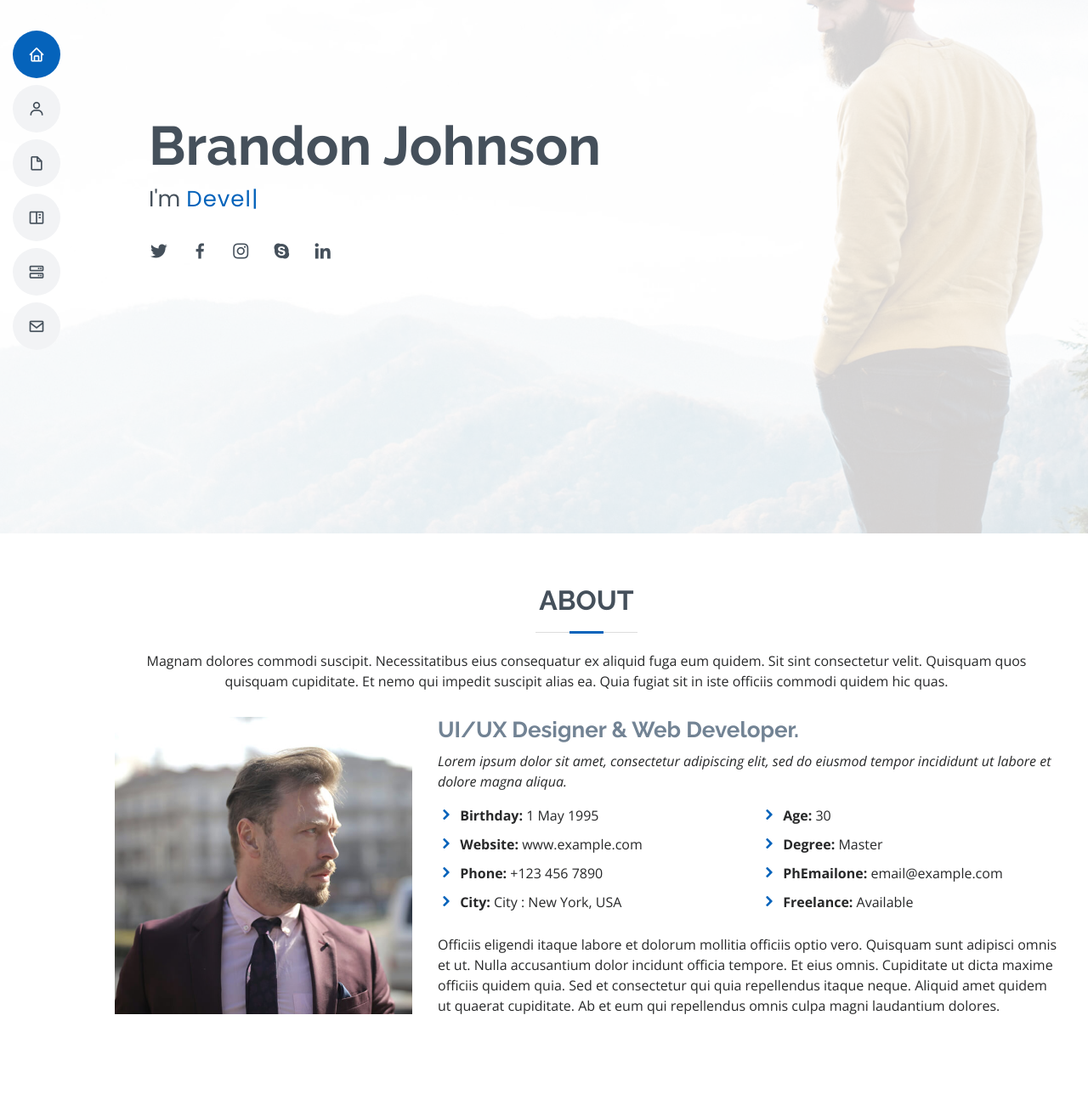
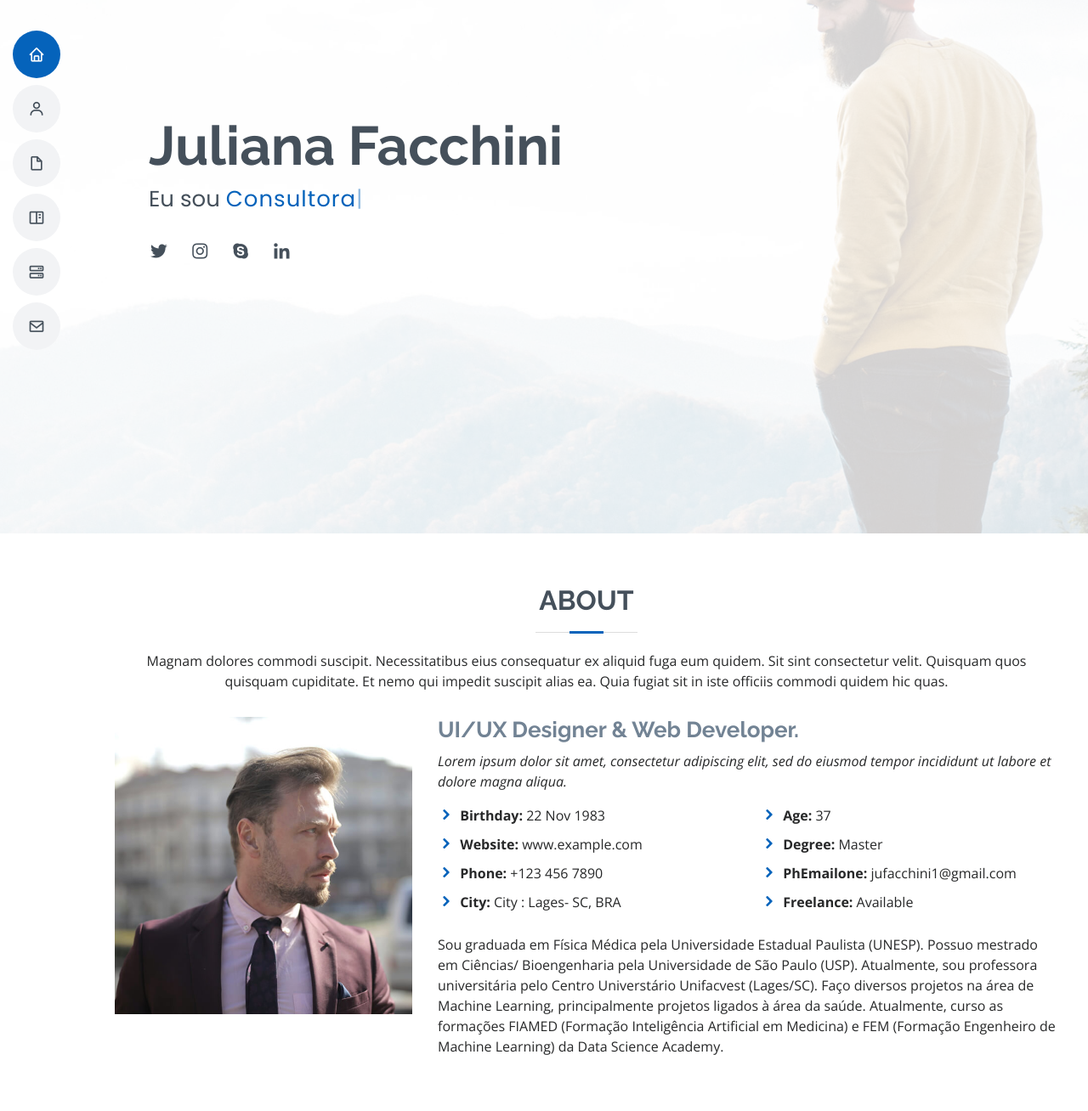
Before and after one commit to jufacchini/jufacchini.github.io, a plain HTML site: page index.html in a window 1280 px wide. Shown: the part 172-1480 px from the top of the page at 85% size. Drawn offline with nearby package versions, Linux system fonts and the light colour scheme.

Commit message:
Update index.html

```diff
--- a/index.html
+++ b/index.html
@@ -59,11 +59,10 @@
   <!-- ======= Hero Section ======= -->
   <section id="hero" class="d-flex flex-column justify-content-center">
     <div class="container" data-aos="zoom-in" data-aos-delay="100">
-      <h1>Brandon Johnson</h1>
-      <p>I'm <span class="typed" data-typed-items="Designer, Developer, Freelancer, Photographer"></span></p>
+      <h1>Juliana Facchini</h1>
+      <p>Eu sou <span class="typed" data-typed-items="Cientista de Dados, Consultora, Analista de Dados"></span></p>
       <div class="social-links">
         <a href="#" class="twitter"><i class="bx bxl-twitter"></i></a>
-        <a href="#" class="facebook"><i class="bx bxl-facebook"></i></a>
         <a href="#" class="instagram"><i class="bx bxl-instagram"></i></a>
         <a href="#" class="google-plus"><i class="bx bxl-skype"></i></a>
         <a href="#" class="linkedin"><i class="bx bxl-linkedin"></i></a>
@@ -95,24 +94,27 @@
             <div class="row">
               <div class="col-lg-6">
                 <ul>
-                  <li><i class="icofont-rounded-right"></i> <strong>Birthday:</strong> 1 May 1995</li>
+                  <li><i class="icofont-rounded-right"></i> <strong>Birthday:</strong> 22 Nov 1983</li>
                   <li><i class="icofont-rounded-right"></i> <strong>Website:</strong> www.example.com</li>
                   <li><i class="icofont-rounded-right"></i> <strong>Phone:</strong> +123 456 7890</li>
-                  <li><i class="icofont-rounded-right"></i> <strong>City:</strong> City : New York, USA</li>
+                  <li><i class="icofont-rounded-right"></i> <strong>City:</strong> City : Lages- SC, BRA</li>
                 </ul>
               </div>
               <div class="col-lg-6">
                 <ul>
-                  <li><i class="icofont-rounded-right"></i> <strong>Age:</strong> 30</li>
+                  <li><i class="icofont-rounded-right"></i> <strong>Age:</strong> 37</li>
                   <li><i class="icofont-rounded-right"></i> <strong>Degree:</strong> Master</li>
-                  <li><i class="icofont-rounded-right"></i> <strong>PhEmailone:</strong> email@example.com</li>
+                  <li><i class="icofont-rounded-right"></i> <strong>PhEmailone:</strong> jufacchini1@gmail.com</li>
                   <li><i class="icofont-rounded-right"></i> <strong>Freelance:</strong> Available</li>
                 </ul>
               </div>
             </div>
             <p>
-              Officiis eligendi itaque labore et dolorum mollitia officiis optio vero. Quisquam sunt adipisci omnis et ut. Nulla accusantium dolor incidunt officia tempore. Et eius omnis.
-              Cupiditate ut dicta maxime officiis quidem quia. Sed et consectetur qui quia repellendus itaque neque. Aliquid amet quidem ut quaerat cupiditate. Ab et eum qui repellendus omnis culpa magni laudantium dolores.
+              Sou graduada em Física Médica pela Universidade Estadual Paulista (UNESP). Possuo mestrado em Ciências/ Bioengenharia
+            pela Universidade de São Paulo (USP). Atualmente, sou professora universitária pelo Centro Universtário Unifacvest
+            (Lages/SC). Faço diversos projetos na área de Machine Learning, principalmente projetos ligados à área da saúde.
+            Atualmente, curso as formações FIAMED (Formação Inteligência Artificial em Medicina) e FEM (Formação Engenheiro de
+            Machine Learning) da Data Science Academy.
             </p>
           </div>
         </div>
```
